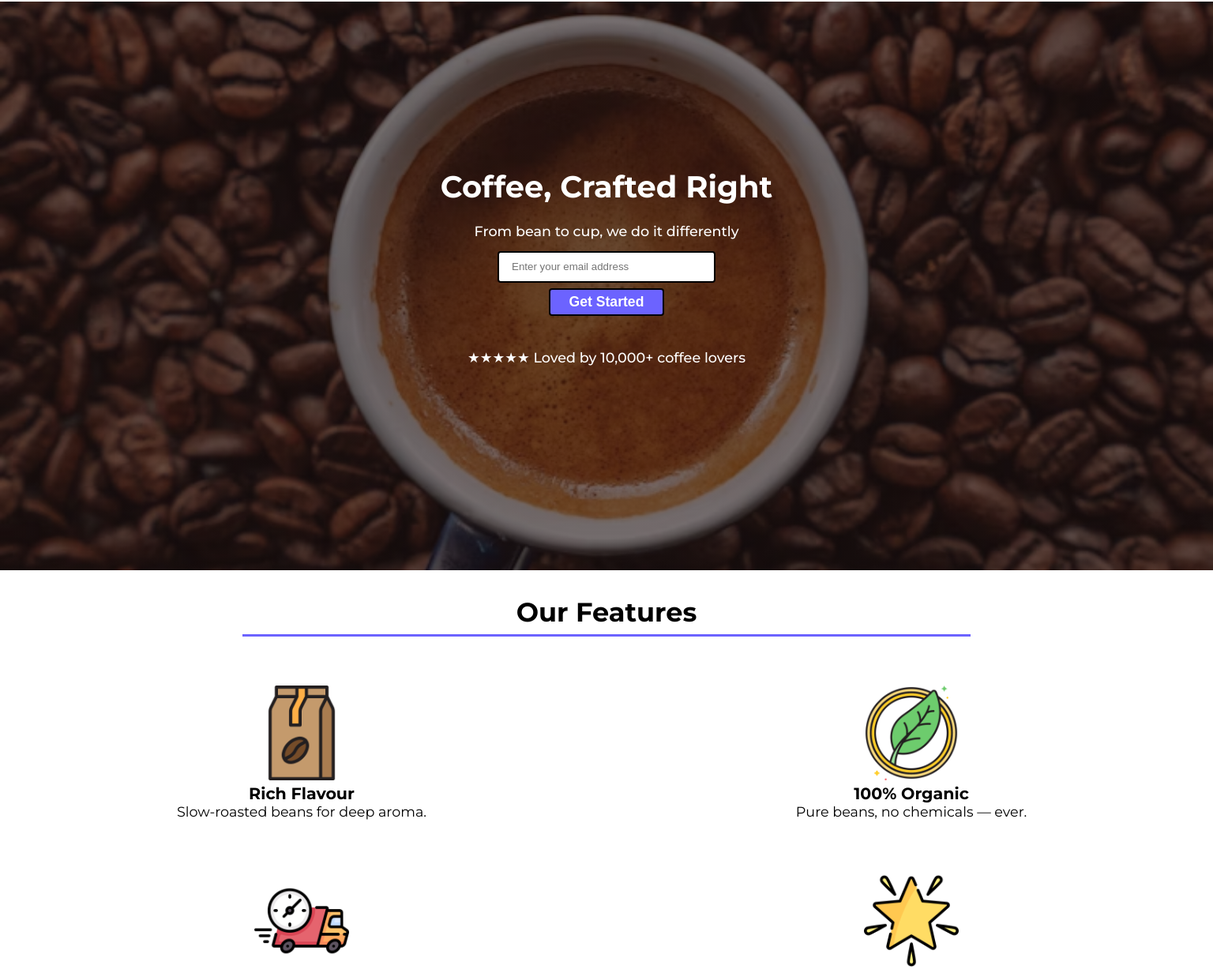
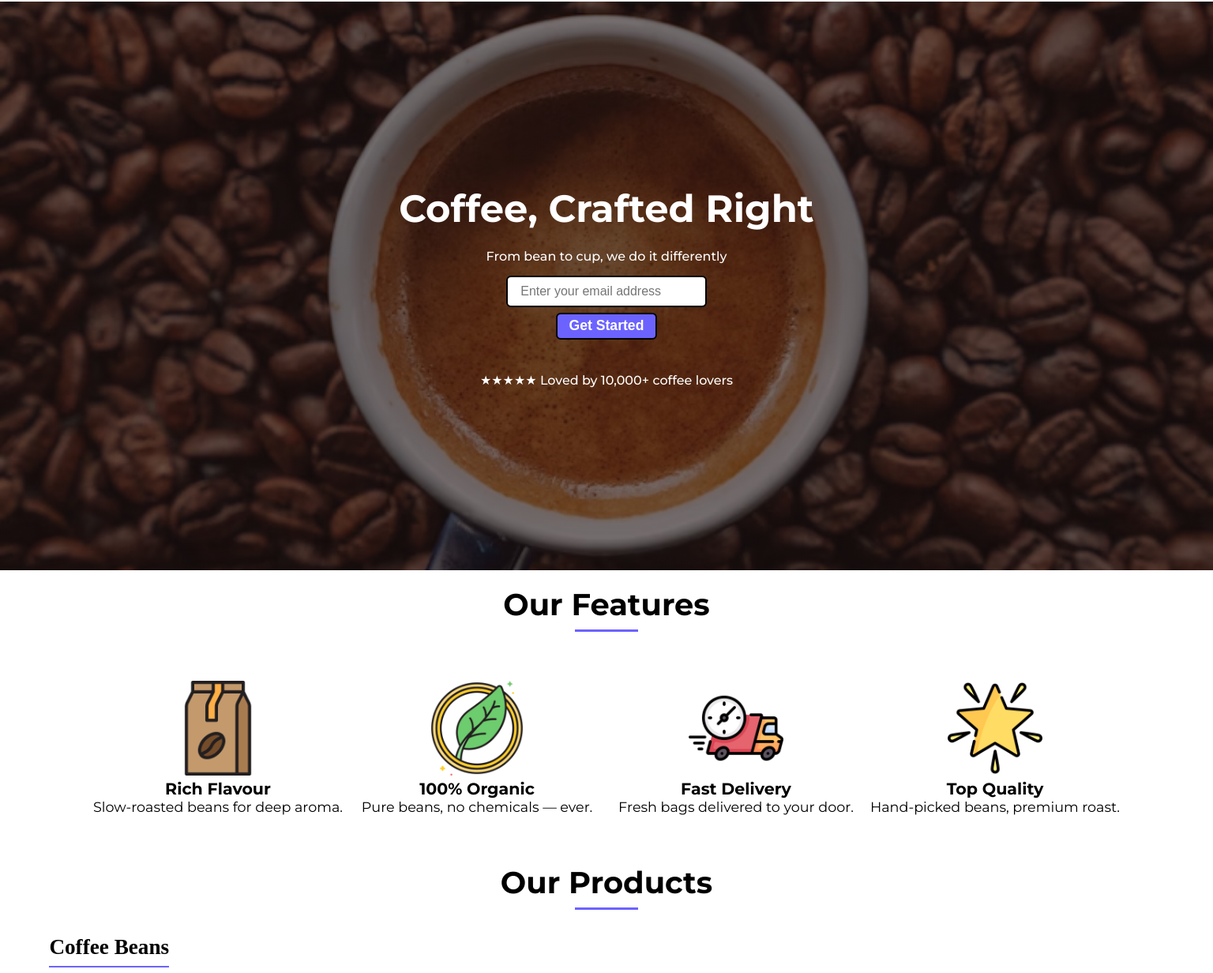
Before and after one commit to farhaanTanvir/coffeeshop-page, a plain HTML site: page index.html in a window 1536 px wide. Shown: the part 50-1282 px from the top of the page at 79% size. Drawn offline with Linux system fonts and the light colour scheme.

Commit message:
lots of things

```diff
--- a/index.html
+++ b/index.html
@@ -67,7 +67,7 @@
       </section>
       <section id="features">
         <h2>Our Features</h2>
-        <div class="grid">
+        <div class="grid-features">
         <div class="f-item">
         <img src="images/coffee-bean.png" alt="Flavour" aria-hidden="true" />
           <h3>Rich Flavour</h3>
@@ -156,16 +156,22 @@
             </p>
         </div>
         <div class="item">
-            <img src="images\coffee-med\instant-gold.webp" alt="instant_gold" />
+            <img src="images/Gemini_Generated_Image_5g3qe95g3qe95g3q.png" alt="instant_gold" />
             <p class="price">$2.99</p>
             <p class="name">Instant Coffee - Gold
             </p>
         </div>
 
         <div class="item">
-            <img src="images\coffee-med\instant mini.webp" alt="instant-mini" class="" />
+            <img src="images/Gemini_Generated_Image_58uvbs58uvbs58uv.png" alt="instant-mini" class="" />
             <p class="price">$0.19</p>
             <p class="name">Instant Coffee - Mini
+            </p>
+        </div>
+        <div class="item">
+            <img src="images/Gemini_Generated_Image_biebcgbiebcgbieb.png" alt="instant_gold" />
+            <p class="price">$2.99</p>
+            <p class="name">Instant Coffee - Cold Brew
             </p>
         </div>
         </div>
@@ -188,7 +194,7 @@
             <p class="name">Coffee Mug</p>
         </div>
         <div class="item">
-            <img src="images/Gemini_Generated_Image_9i8r5x9i8r5x9i8r.png" alt="mug" class=""/>
+            <img src="images/Gemini_Generated_Image_oujolroujolroujo.png" alt="mug" class=""/>
             <p class="price">$9.99</p>
             <p class="name">Pour-over Dripper</p>
         </div>
@@ -213,16 +219,16 @@
       <h3>Quick Links</h3>
       <div class="social-icons">
     <a href="https://facebook.com" target="_blank">
-      <img src="" alt="Facebook">
+      <svg xmlns="http://www.w3.org/2000/svg" width="24" height="24" viewBox="0 0 24 24" fill="none" stroke="currentColor" stroke-width="2" stroke-linecap="round" stroke-linejoin="round" class="lucide lucide-facebook-icon lucide-facebook"><path d="M18 2h-3a5 5 0 0 0-5 5v3H7v4h3v8h4v-8h3l1-4h-4V7a1 1 0 0 1 1-1h3z"/></svg>
     </a>
     <a href="https://instagram.com" target="_blank">
-      <img src="" alt="Instagram">
+      <svg xmlns="http://www.w3.org/2000/svg" width="24" height="24" viewBox="0 0 24 24" fill="none" stroke="currentColor" stroke-width="2" stroke-linecap="round" stroke-linejoin="round" class="lucide lucide-instagram-icon lucide-instagram"><rect width="20" height="20" x="2" y="2" rx="5" ry="5"/><path d="M16 11.37A4 4 0 1 1 12.63 8 4 4 0 0 1 16 11.37z"/><line x1="17.5" x2="17.51" y1="6.5" y2="6.5"/></svg>
     </a>
     <a href="https://twitter.com" target="_blank">
-      <img src="" alt="Twitter">
+      <svg xmlns="http://www.w3.org/2000/svg" width="24" height="24" viewBox="0 0 24 24" fill="none" stroke="currentColor" stroke-width="2" stroke-linecap="round" stroke-linejoin="round" class="lucide lucide-twitter-icon lucide-twitter"><path d="M22 4s-.7 2.1-2 3.4c1.6 10-9.4 17.3-18 11.6 2.2.1 4.4-.6 6-2C3 15.5.5 9.6 3 5c2.2 2.6 5.6 4.1 9 4-.9-4.2 4-6.6 7-3.8 1.1 0 3-1.2 3-1.2z"/></svg>
     </a>
     <a href="https://youtube.com" target="_blank">
-      <img src="" alt="YouTube">
+      <svg xmlns="http://www.w3.org/2000/svg" width="24" height="24" viewBox="0 0 24 24" fill="none" stroke="currentColor" stroke-width="2" stroke-linecap="round" stroke-linejoin="round" class="lucide lucide-youtube-icon lucide-youtube"><path d="M2.5 17a24.12 24.12 0 0 1 0-10 2 2 0 0 1 1.4-1.4 49.56 49.56 0 0 1 16.2 0A2 2 0 0 1 21.5 7a24.12 24.12 0 0 1 0 10 2 2 0 0 1-1.4 1.4 49.55 49.55 0 0 1-16.2 0A2 2 0 0 1 2.5 17"/><path d="m10 15 5-3-5-3z"/></svg>
     </a>
 
   </div>
--- a/script.js
+++ b/script.js
@@ -9,7 +9,7 @@
 
 function hideHam() {
     const root = document.documentElement;
-    root.style.setProperty('--topp', '-700%');
+    root.style.setProperty('--topp', '-900%');
     document.removeEventListener('click', insideHam);
     page.classList.remove('dark')
 }
--- a/style.css
+++ b/style.css
@@ -1,5 +1,5 @@
 :root {
-  --topp: -700%;
+  --topp: -900%;
 }
 
 html {
@@ -256,6 +256,8 @@
   margin-top: 10px;
   padding-left: 1rem;
   padding-right: 1rem;
+  border-radius: 6px;
+
 }
 
 #hero button {
@@ -271,6 +273,7 @@
   color: white;
   font-weight: bold;
   font-size: 1.1rem;
+  border-radius: 6px;
 }
 
 #hero button:hover {
@@ -282,6 +285,9 @@
   font-family: "Montserrat", sans-serif;
 }
 
+#features h2 {
+  margin-top: 20px;
+}
 
 .heroc2a {
   padding-top: 1.5rem;
@@ -303,6 +309,7 @@
   align-self: center;
 }
 
+
 #features {
   font-family: "Montserrat", sans-serif;
   font-size: 1.1rem;
@@ -314,7 +321,8 @@
   font-size: 2.1rem;
 }
 
-.grid {
+.grid,
+.grid-features {
   display: grid;
   grid-template-columns: 1fr;
 }
@@ -322,7 +330,7 @@
 h2::after {
   content: "";
   display: block;
-  width: 60%;
+  width: 80px;
   height: 3px;
   background: #6c63ff;
   margin: 0.5rem auto 0 auto;
@@ -463,21 +471,45 @@
   transform: scale(1.1);
 }
 
-.social-icons img {
+.social-icons svg {
   width: 35px;
   height: auto;
   border-radius: 20px;
   filter: invert(1);
+  color: black
 }
 
-.social-icons img:hover {
+.credit {
+  font-family: "Montserrat", sans-serif;
+  text-decoration: none;
+  color: white;
+}
+
+.social-icons svg:hover {
   filter: brightness(0) invert(1) sepia(1) saturate(5) hue-rotate(220deg);
   /* Purple on hover */
 }
 
-@media only screen and (min-width: 768px) {
-  .grid {
+@media only screen and (min-width: 600px) {
+
+  /* ipad mini */
+  .grid,
+  .grid-features {
     grid-template-columns: 1fr 1fr;
+  }
+
+  .grid-features {
+    padding-left: 2rem;
+    padding-right: 2rem;
+  }
+
+  #products,
+  #features {
+    padding: 0 1rem
+  }
+
+  .name {
+    font-size: 1.2rem;
   }
 
   .noham {
@@ -495,9 +527,43 @@
   .offscreen-menu {
     display: none;
   }
+
+  #hero h1 {
+    font-size: 3.1rem;
+  }
+
+  #hero p {
+    font-size: 1.3rem;
+  }
+
+  #hero input {
+    height: 50px;
+    font-size: 1.15rem
+  }
+
+  #hero button {
+    height: 40px;
+    font-size: 1.2rem;
+  }
+
+  h2 {
+    font-size: 2.4rem
+  }
+
+  h4 {
+    text-align: left;
+    margin-left: 2.2rem;
+    font-size: 1.7rem
+  }
 }
 
-@media only screen and (min-width: 820px) {
+
+@media only screen and (min-width: 1024px) {
+
+  h4 {
+    margin-left: 2.9rem;
+  }
+
   .item {
     width: 90%;
     justify-self: center;
@@ -506,22 +572,80 @@
     margin-right: 0;
   }
 
+  .grid-features {
+    padding-left: 3.5rem;
+    padding-right: 3.5rem;
+  }
+
   .grid {
-    grid-template-columns: 1fr 1fr;
     gap: 0.5rem;
+  }
+
+  #hero h1 {
+    font-size: 4rem;
+  }
+
+  #hero p {
+    font-size: 1.7rem;
+  }
+
+  #hero input {
+    height: 60px;
+    font-size: 1.2rem
+  }
+
+  #hero button {
+    height: 50px;
+    font-size: 1.3rem;
   }
 }
 
-@media only screen and (min-width: 1024px) {
-  h4 {
-    text-align: left;
-    margin-left: 3rem;
+@media only screen and (min-width: 1300px) {
+  .grid {
+    grid-template-columns: 1fr 1fr 1fr;
+  }
+
+  #hero h1 {
+    font-size: 3rem;
+    padding-top: 50px;
+  }
+
+  #hero p {
+    font-size: 1rem;
+  }
+
+  #hero input {
+    height: 40px;
+    font-size: 1rem
+  }
+
+  #hero button {
+    height: 30px;
+    font-size: 1.1rem;
+    padding: 15px
+  }
+
+  .grid-features {
+    padding-left: 6rem;
+    padding-right: 6rem;
+  }
+
+  .name {
+    font-size: 1.4rem;
+  }
+
+  .price {
+    font-size: 1.1rem
   }
 }
 
-@media only screen and (min-width: 1900px) {
-  .grid {
-    grid-template-columns: 1fr 1fr 1fr 1fr 1fr;
+
+@media only screen and (min-width: 1440px) {
+  .grid-features {
+    grid-template-columns: 1fr 1fr 1fr 1fr;
   }
 
+  .grid {
+    grid-template-columns: 1fr 1fr 1fr 1fr;
+  }
 }
```
Also changed, not shown: images/Gemini_Generated_Image_5g3qe95g3qe95g3q.png (added), images/Gemini_Generated_Image_oujolroujolroujo.png (added), 2 other files.
